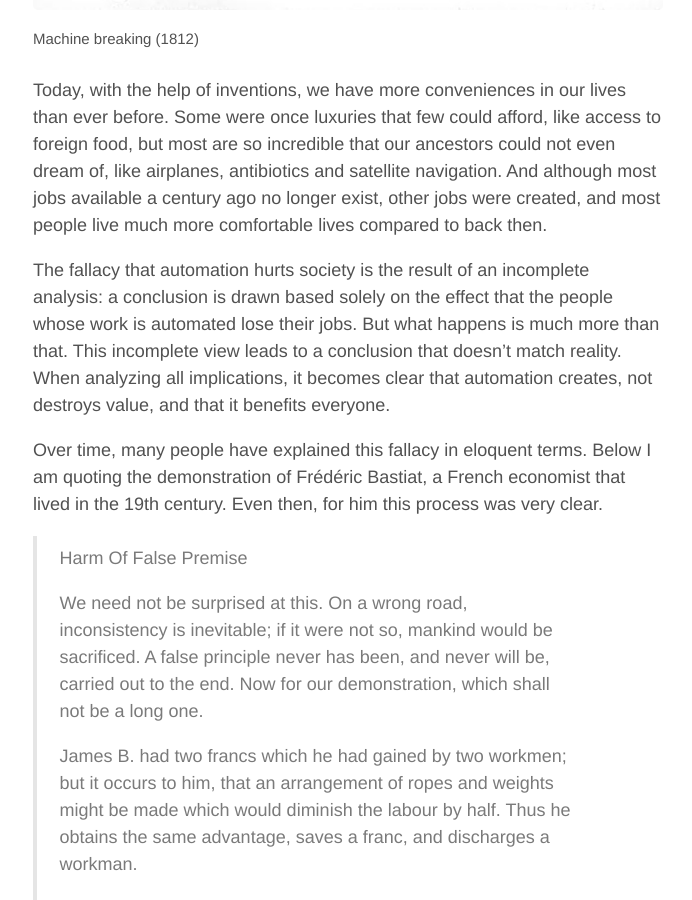
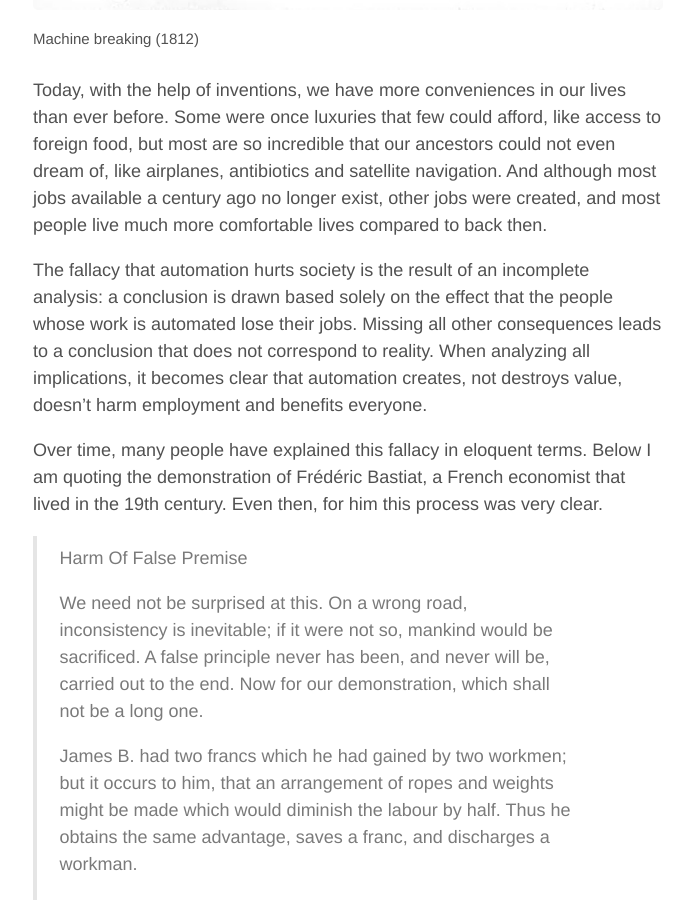
Before and after one commit to aoghina/aoghina.github.io, a Jekyll site: the page built from _posts/2016-10-18-the-luddite-fallacy.md, in a window 1280 px wide and 900 px high, scrolled down 960 px. Shown: the whole window, without its empty margins (292-984 px from the left). Built offline with Jekyll 4.4.1, drawn with Linux system fonts in a browser that asks for light colours; comment, search, counter and statistics services are not loaded.

Commit message:
Update ludite

```diff
--- a/_posts/2016-10-18-the-luddite-fallacy.md
+++ b/_posts/2016-10-18-the-luddite-fallacy.md
@@ -14,7 +14,7 @@ There seems to be a widespread belief that automation destroys jobs, makes most
 
 Today, with the help of inventions, we have more conveniences in our lives than ever before. Some were once luxuries that few could afford, like access to foreign food, but most are so incredible that our ancestors could not even dream of, like airplanes, antibiotics and satellite navigation. And although most jobs available a century ago no longer exist, other jobs were created, and most people live much more comfortable lives compared to back then.
 
-The fallacy that automation hurts society is the result of an incomplete analysis: a conclusion is drawn based solely on the effect that the people whose work is automated lose their jobs. But what happens is much more than that. This incomplete view leads to a conclusion that doesn't match reality. When analyzing all implications, it becomes clear that automation creates, not destroys value, and that it benefits everyone.
+The fallacy that automation hurts society is the result of an incomplete analysis: a conclusion is drawn based solely on the effect that the people whose work is automated lose their jobs. Missing all other consequences leads to a conclusion that does not correspond to reality. When analyzing all implications, it becomes clear that automation creates, not destroys value, doesn't harm employment and benefits everyone.
 
 Over time, many people have explained this fallacy in eloquent terms. Below I am quoting the demonstration of Frédéric Bastiat, a French economist that lived in the 19th century. Even then, for him this process was very clear.
 
```
